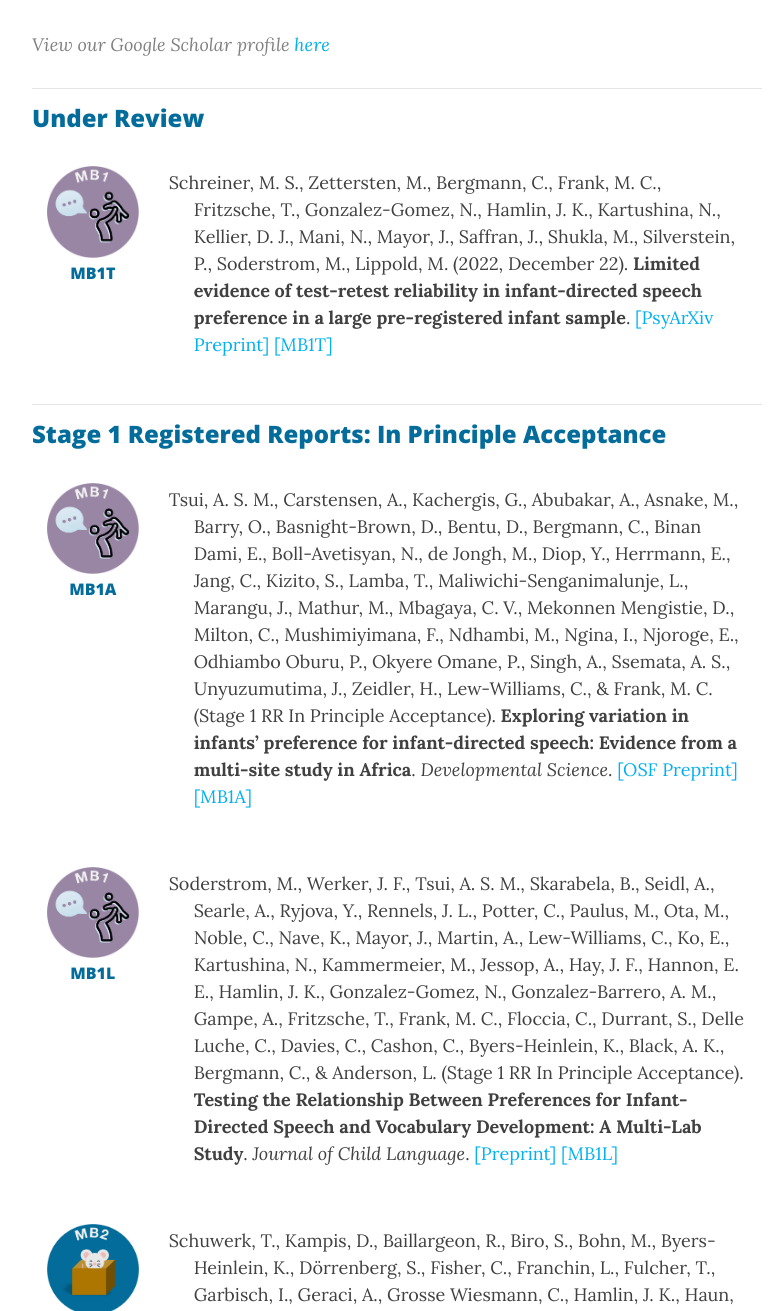
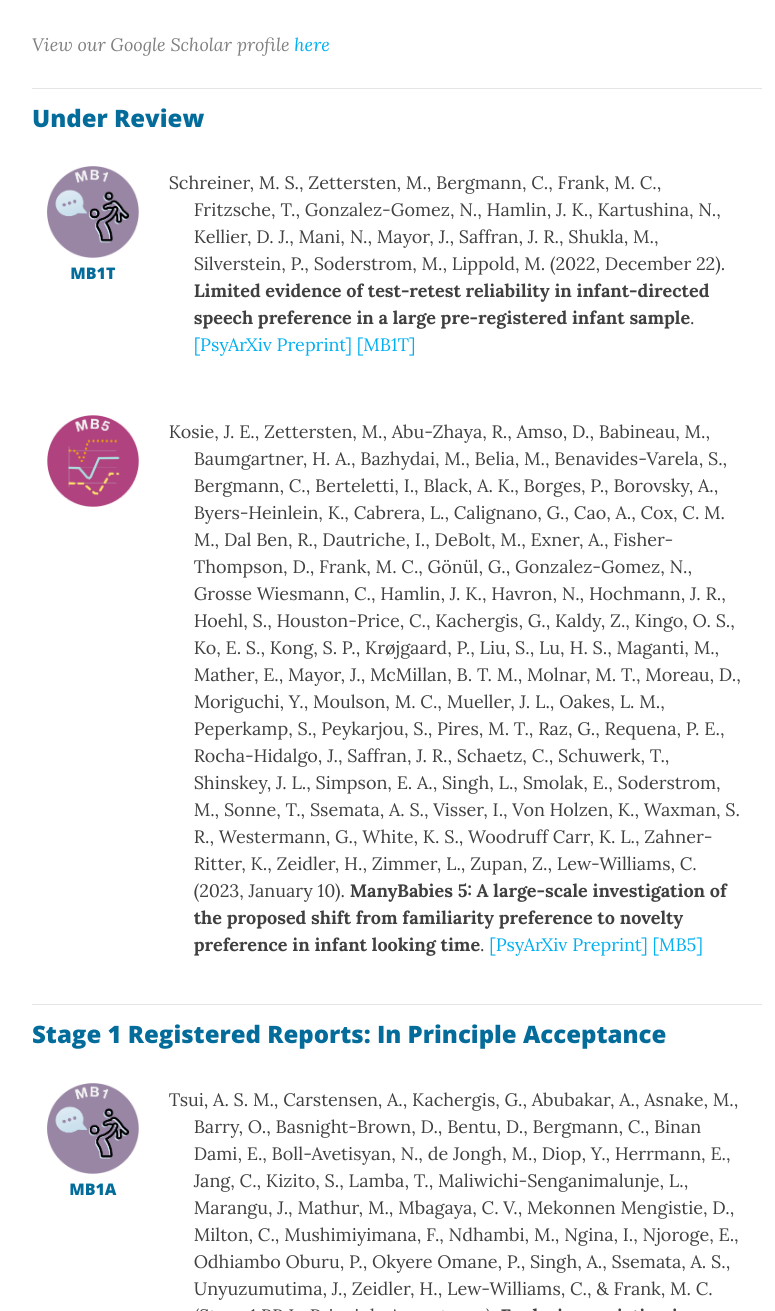
Before and after one commit to manybabies/manybabies.github.io, a Jekyll site: the page built from publications.md, in a window 1280 px wide and 1400 px high, scrolled down 490 px, cut to the strip 89-1400 px from the top of the window. Shown: the whole strip, without its empty margins (243-1018 px from the left). Built offline with Jekyll 4.4.1, drawn with Linux system fonts in a browser that asks for light colours; nearby versions of some CDN libraries; some web fonts are replaced.

Commit message:
add mb5 preprint to publications

```diff
--- a/publications.md
+++ b/publications.md
@@ -27,10 +27,22 @@
         <h5>MB1T</h5>
       </div>
       <div class="col-sm-10">
-        <p style="padding-left: 25px; text-indent: -25px">Schreiner, M. S., Zettersten, M., Bergmann, C., Frank, M. C., Fritzsche, T., Gonzalez-Gomez, N., Hamlin, J. K., Kartushina, N., Kellier, D. J., Mani, N., Mayor, J., Saffran, J., Shukla, M., Silverstein, P., Soderstrom, M., Lippold, M. (2022, December 22).
+        <p style="padding-left: 25px; text-indent: -25px">Schreiner, M. S., Zettersten, M., Bergmann, C., Frank, M. C., Fritzsche, T., Gonzalez-Gomez, N., Hamlin, J. K., Kartushina, N., Kellier, D. J., Mani, N., Mayor, J., Saffran, J. R., Shukla, M., Silverstein, P., Soderstrom, M., Lippold, M. (2022, December 22).
         <b>Limited evidence of test-retest reliability in infant-directed speech preference in a large pre-registered infant sample</b>.
         <a href="https://doi.org/10.31234/osf.io/uwche" target="_blank">[PsyArXiv Preprint]</a>
         <a href="{{site.baseurl}}{% link MB1T.md %}">[MB1T]</a></p>
+      </div>
+    </div>
+    <div class="row">
+      <div class="col-sm-2" align=center>
+        <br>
+        <a href="{{site.baseurl}}{% link MB5.md %}" class="image"><img src="/assets/img/MB5_logo.png" alt="ManyBabies5 logo"></a>
+      </div>
+      <div class="col-sm-10">
+        <p style="padding-left: 25px; text-indent: -25px">Kosie, J. E., Zettersten, M., Abu-Zhaya, R., Amso, D., Babineau, M., Baumgartner, H. A., Bazhydai, M., Belia, M., Benavides-Varela, S., Bergmann, C., Berteletti, I., Black, A. K., Borges, P., Borovsky, A., Byers-Heinlein, K., Cabrera, L., Calignano, G., Cao, A., Cox, C. M. M., Dal Ben, R., Dautriche, I., DeBolt, M., Exner, A., Fisher-Thompson, D., Frank, M. C., Gönül, G., Gonzalez-Gomez, N., Grosse Wiesmann, C., Hamlin, J. K., Havron, N., Hochmann, J. R., Hoehl, S., Houston-Price, C., Kachergis, G., Kaldy, Z., Kingo, O. S., Ko, E. S., Kong, S. P., Krøjgaard, P., Liu, S., Lu, H. S., Maganti, M., Mather, E., Mayor, J., McMillan, B. T. M., Molnar, M. T., Moreau, D., Moriguchi, Y., Moulson, M. C., Mueller, J. L., Oakes, L. M., Peperkamp, S., Peykarjou, S., Pires, M. T., Raz, G., Requena, P. E., Rocha-Hidalgo, J., Saffran, J. R., Schaetz, C., Schuwerk, T., Shinskey, J. L., Simpson, E. A., Singh, L., Smolak, E., Soderstrom, M., Sonne, T., Ssemata, A. S., Visser, I., Von Holzen, K., Waxman, S. R., Westermann, G., White, K. S., Woodruff Carr, K. L., Zahner-Ritter, K., Zeidler, H., Zimmer, L., Zupan, Z., Lew-Williams, C. (2023, January 10).
+        <b>ManyBabies 5: A large-scale investigation of the proposed shift from familiarity preference to novelty preference in infant looking time</b>.
+        <a href="https://doi.org/10.31234/osf.io/ck3vd" target="_blank">[PsyArXiv Preprint]</a>
+        <a href="{{site.baseurl}}{% link MB5.md %}">[MB5]</a></p>
       </div>
     </div>
   </div>
```
Also changed, not shown: MB1T.md (+1 -1 lines).
